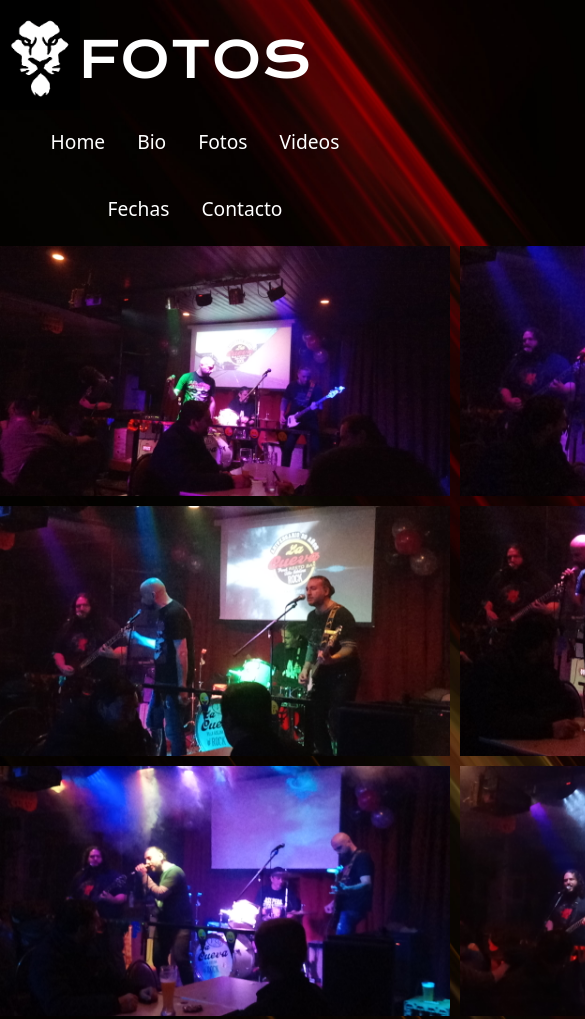
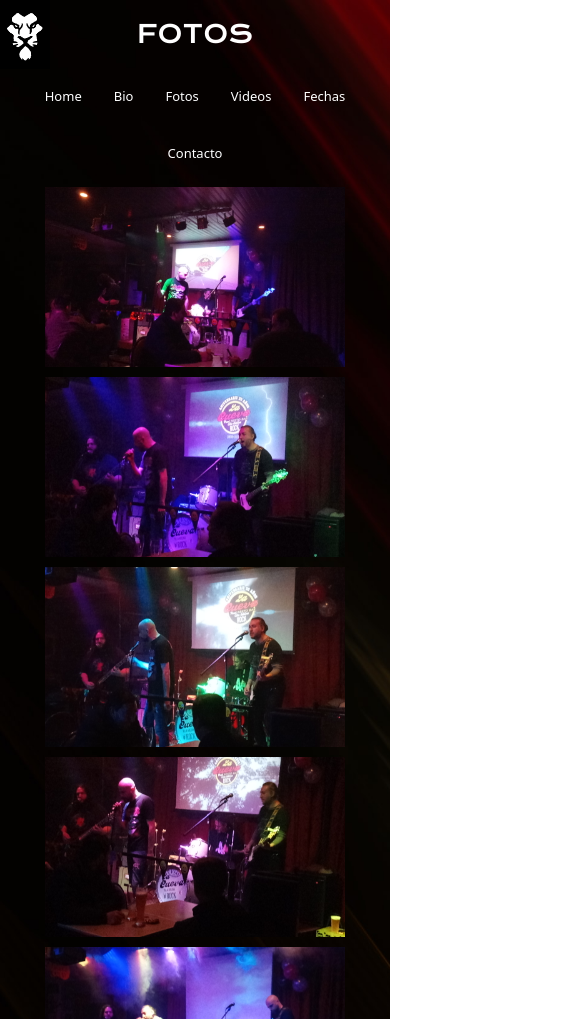
Before and after one commit to sergiolfc/hakunasergioburocco, a website: page paginas/fotos.html in a window 390 px wide. Shown: the top 1019 px of the page, 585 px wide, since content can reach past the window. Drawn offline with nearby package versions, Linux system fonts and the light colour scheme; a web font is replaced by a local one.

Commit message:
3ra entrega terminada

```diff
--- a/paginas/fotos.html
+++ b/paginas/fotos.html
@@ -24,7 +24,7 @@
 <body>
   <header class="header">
     <img src="../Imagenes/logohakunasinborde.png" alt="Logo banda"class="logobanda">
-    <h1>FOTOS</h1 class="titulo">
+    <h1 class="titulo">FOTOS</h1>
    <ul class="nav justify-content-center">
      <li class="nav-item">
        <a class="nav-link active" aria-current="page" href="../index.html">Home</a>
@@ -41,7 +41,7 @@
      <li class="nav-item">
        <a class="nav-link" href="./fechas.html">Fechas</a>
      <li class="nav-item">
-       <a class="nav-link" href="./contacto.html">Contacto</a>
+      <a class="nav-link" href="./Contacto.html">Contacto</a>
      </li>
      </li>
    </ul>
--- a/scss/components/_bio.scss
+++ b/scss/components/_bio.scss
@@ -8,3 +8,10 @@
     padding: 5%;
     margin-bottom: -10px;
 }
+
+@media  (max-width:768px) {
+    .carrusel{
+        width: 80%;
+        margin-top: 15px;
+}
+}
--- a/scss/components/_fotos.scss
+++ b/scss/components/_fotos.scss
@@ -10,3 +10,20 @@
     @include sizes(450px,250px)
 
 }
+
+.main-gridfv {
+    display:grid;
+    grid-template-columns: 1fr 1fr;
+    justify-items: center;
+    align-items: center;
+    }
+
+@media  (max-width:768px) {
+    .main-gridfv {
+        display:grid;
+        grid-template-columns: 1fr;
+}
+.galeria__imagen{
+    @include sizes(300px,180px)
+}
+}
--- a/scss/components/_header.scss
+++ b/scss/components/_header.scss
@@ -1,7 +1,4 @@
-.header{
 
-
-}
 
 .nav-link{
 
@@ -14,7 +11,7 @@
 .nav-link {
     position: relative;
     text-decoration: none;
-    color: #333;
+    color: rgb(209, 53, 53);
     z-index: 1;
     }
     .nav-link:before {
@@ -55,8 +52,7 @@
      .nav-item{
        font-size: larger;
        font-weight: 400;
-
-     }
+       }
 
      h1{
         color:map-get($estilos, letras);
@@ -79,3 +75,21 @@
           width: 100%;
         }
         }
+
+
+        @media  (max-width:768px) {
+          .titulo{
+            font-size: 25px;
+            margin-top: -50px;
+
+          }
+          .imagenIndex{
+              width:300px;
+          }
+          .logobanda{
+            width: 50px;
+          }
+          .nav-item{
+            font-size: small;
+          }
+          }
--- a/scss/components/_videos.scss
+++ b/scss/components/_videos.scss
@@ -2,7 +2,13 @@
     display:flex;
     justify-content: center;
     justify-content: space-around;
-    margin-top:20px;
     flex-wrap: wrap;
-    margin: 40px;
+    margin-top: 50px;
     }
+
+    @media  (max-width:768px) {
+        .videos {
+            width:300px;
+        }
+
+    }
--- a/scss/components/variables/_variable.scss
+++ b/scss/components/variables/_variable.scss
@@ -1,10 +1,6 @@
+
+
 @mixin  sizes($width, $height) {
  height: $height;
  width: $width;
 }
-
-@media only screen and (max-width: 768px) {
-h1{
-    font-size: 30px;
-}
-}
```
Also changed, not shown: index.html (+1 -1 lines), paginas/Bio.html (+2 -2 lines), paginas/Contacto.html (+2 -2 lines), paginas/Fechas.html (+2 -2 lines), paginas/videos.html (+3 -3 lines), css/main.css.
